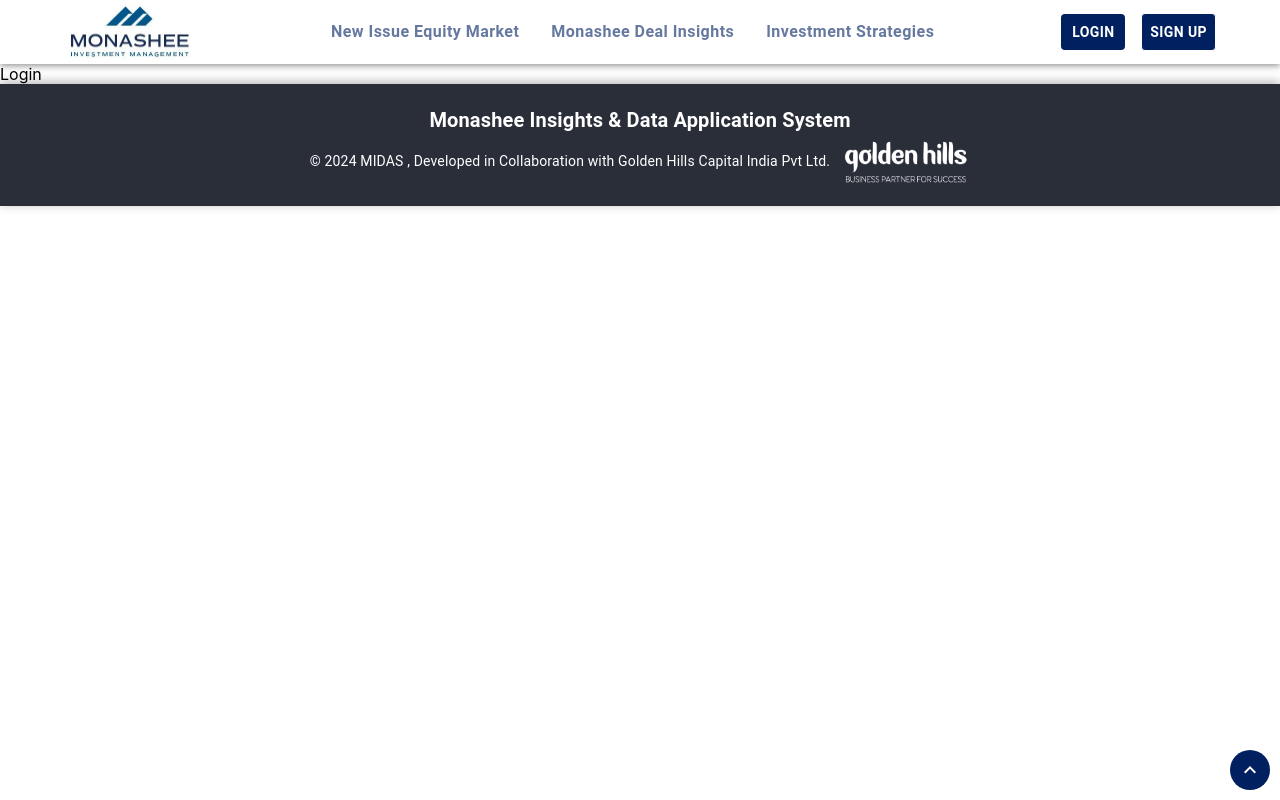
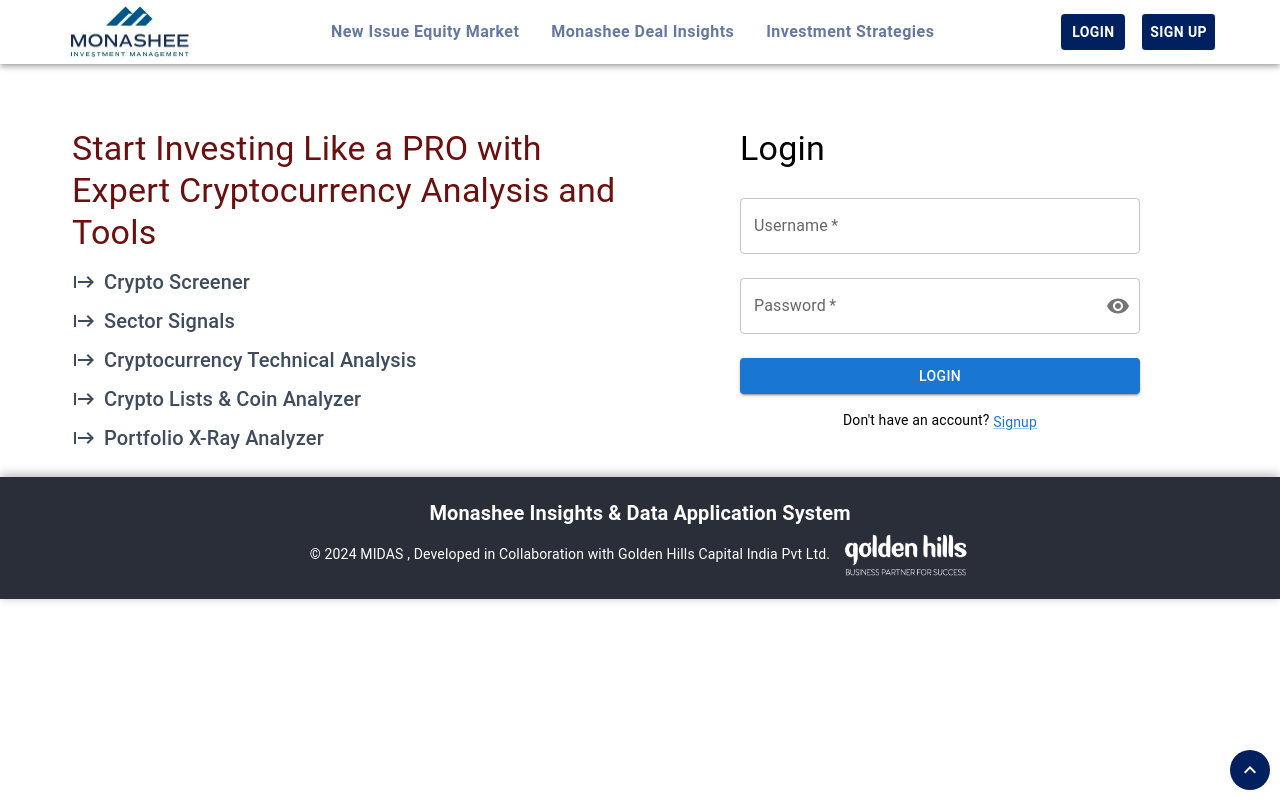
Before and after one commit to shakunthalamandem/MIDAS-Frontend, a React (Create React App) app in the folder Frontend/my-app/: page /login in a window 1280 px wide. Built offline with nearby package versions, Linux system fonts and the light colour scheme.

Commit message:
added donre

```diff
--- a/Frontend/my-app/src/Components/Main/HomePage/Authentication/Login.tsx
+++ b/Frontend/my-app/src/Components/Main/HomePage/Authentication/Login.tsx
@@ -1,168 +1,168 @@
-// import React, { useState } from 'react';
-// import { Box, Button, TextField, Typography, Snackbar, Link, IconButton, InputAdornment, Grid } from '@mui/material';
-// import StartIcon from '@mui/icons-material/Start';  // Import the StartIcon
-// // import { useAuth } from './AuthContext';
-// import { useNavigate } from 'react-router-dom';
-// import Visibility from '@mui/icons-material/Visibility';
-// import VisibilityOff from '@mui/icons-material/VisibilityOff';
-// // import { useAuth } from './AuthContext';
+import React, { useState } from 'react';
+import { Box, Button, TextField, Typography, Snackbar, Link, IconButton, InputAdornment, Grid } from '@mui/material';
+import StartIcon from '@mui/icons-material/Start';  // Import the StartIcon
+// import { useAuth } from './AuthContext';
+import { useNavigate } from 'react-router-dom';
+import Visibility from '@mui/icons-material/Visibility';
+import VisibilityOff from '@mui/icons-material/VisibilityOff';
+// import { useAuth } from './AuthContext';
 
-// const Login: React.FC = () => {
-//     const [username, setUsername] = useState('');
-//     const [password, setPassword] = useState('');
-//     const [showPassword, setShowPassword] = useState(false);
-//     // const { login, error, successMessage, clearMessages } = useAuth();
-//     const navigate = useNavigate();
+const Login: React.FC = () => {
+    const [username, setUsername] = useState('');
+    const [password, setPassword] = useState('');
+    const [showPassword, setShowPassword] = useState(false);
+    // const { login, error, successMessage, clearMessages } = useAuth();
+    const navigate = useNavigate();
 
-//     const handleSubmit = async (event: React.FormEvent<HTMLFormElement>) => {
-//         event.preventDefault();
-//         await login(username, password);
-//     };
+    const handleSubmit = async (event: React.FormEvent<HTMLFormElement>) => {
+        event.preventDefault();
+        // await login(username, password);
+    };
 
-//     const handleSignupRedirect = () => {
-//         navigate('/signup');
-//     };
+    const handleSignupRedirect = () => {
+        navigate('/signup');
+    };
 
-//     const handleClickShowPassword = () => {
-//         setShowPassword(!showPassword);
-//     };
+    const handleClickShowPassword = () => {
+        setShowPassword(!showPassword);
+    };
 
-//     return (
-//         <Grid container spacing={2} sx={{ mt: 4, p: 2, maxWidth: '1200px', justifyContent: 'center', mx: 'auto' }}>
-//             <Grid item xs={12} md={6}>
-//                 <Box sx={{ pr: { xs: 0, md: 2 }, mb: { xs: 4, md: 0 } }}>
-//                     <Typography
-//                         variant="h4"
-//                         component="h1"
-//                         gutterBottom
-//                         sx={{ color: '#6b0f0f' }}  // Set color for main heading
-//                     >
-//                         Start Investing Like a PRO with Expert Cryptocurrency Analysis and Tools
-//                     </Typography>
-//                     <Typography
-//                         variant="h6"
-//                         component="h2"
-//                         gutterBottom
-//                         sx={{ display: 'flex', alignItems: 'center', color: '#3f4c5d' }}  // Set color for subheadings
-//                     >
-//                         <StartIcon sx={{ mr: 1 }} /> Crypto Screener
-//                     </Typography>
-//                     <Typography
-//                         variant="h6"
-//                         component="h2"
-//                         gutterBottom
-//                         sx={{ display: 'flex', alignItems: 'center', color: '#3f4c5d' }}  // Set color for subheadings
-//                     >
-//                         <StartIcon sx={{ mr: 1 }} /> Sector Signals
-//                     </Typography>
-//                     <Typography
-//                         variant="h6"
-//                         component="h2"
-//                         gutterBottom
-//                         sx={{ display: 'flex', alignItems: 'center', color: '#3f4c5d' }}  // Set color for subheadings
-//                     >
-//                         <StartIcon sx={{ mr: 1 }} /> Cryptocurrency Technical Analysis
-//                     </Typography>
-//                     <Typography
-//                         variant="h6"
-//                         component="h2"
-//                         gutterBottom
-//                         sx={{ display: 'flex', alignItems: 'center', color: '#3f4c5d' }}  // Set color for subheadings
-//                     >
-//                         <StartIcon sx={{ mr: 1 }} /> Crypto Lists & Coin Analyzer
-//                     </Typography>
-//                     <Typography
-//                         variant="h6"
-//                         component="h2"
-//                         gutterBottom
-//                         sx={{ display: 'flex', alignItems: 'center', color: '#3f4c5d' }}  // Set color for subheadings
-//                     >
-//                         <StartIcon sx={{ mr: 1 }} /> Portfolio X-Ray Analyzer
-//                     </Typography>
-//                 </Box>
-//             </Grid>
-//             <Grid item xs={12} md={6}>
-//                 <Box sx={{ maxWidth: 400, mx: 'auto' }}>
-//                     <Typography variant="h4" component="h1" gutterBottom>
-//                         Login
-//                     </Typography>
-//                     <form onSubmit={handleSubmit}>
-//                         <TextField
-//                             label="Username"
-//                             fullWidth
-//                             margin="normal"
-//                             value={username}
-//                             onChange={(e) => setUsername(e.target.value)}
-//                             required
-//                         />
-//                         <TextField
-//                             label="Password"
-//                             type={showPassword ? 'text' : 'password'}
-//                             fullWidth
-//                             margin="normal"
-//                             value={password}
-//                             onChange={(e) => setPassword(e.target.value)}
-//                             required
-//                             InputProps={{
-//                                 endAdornment: (
-//                                     <InputAdornment position="end">
-//                                         <IconButton
-//                                             onClick={handleClickShowPassword}
-//                                             edge="end"
-//                                         >
-//                                             {showPassword ? <VisibilityOff /> : <Visibility />}
-//                                         </IconButton>
-//                                     </InputAdornment>
-//                                 ),
-//                             }}
-//                         />
-//                         <Button type="submit" variant="contained" color="primary" fullWidth sx={{ mt: 2 }}>
-//                             Login
-//                         </Button>
-//                     </form>
-//                     <Typography variant="body2" align="center" sx={{ mt: 2 }}>
-//                         Don't have an account?{' '}
-//                         <Link component="button" onClick={handleSignupRedirect} color="primary">
-//                             Signup
-//                         </Link>
-//                     </Typography>
-//                     {error && (
-//                         <Snackbar
-//                             open={true}
-//                             autoHideDuration={6000}
-//                             onClose={clearMessages}
-//                             message={error}
-//                             anchorOrigin={{
-//                                 vertical: 'bottom',
-//                                 horizontal: 'left',
-//                             }}
-//                         />
-//                     )}
-//                     {successMessage && (
-//                         <Snackbar
-//                             open={true}
-//                             autoHideDuration={6000}
-//                             onClose={clearMessages}
-//                             message={successMessage}
-//                             anchorOrigin={{
-//                                 vertical: 'bottom',
-//                                 horizontal: 'left',
-//                             }}
-//                         />
-//                     )}
-//                 </Box>
-//             </Grid>
-//         </Grid>
-//     );
-// };
+    return (
+        <Grid container spacing={2} sx={{ mt: 4, p: 2, maxWidth: '1200px', justifyContent: 'center', mx: 'auto' }}>
+            <Grid item xs={12} md={6}>
+                <Box sx={{ pr: { xs: 0, md: 2 }, mb: { xs: 4, md: 0 } }}>
+                    <Typography
+                        variant="h4"
+                        component="h1"
+                        gutterBottom
+                        sx={{ color: '#6b0f0f' }}  // Set color for main heading
+                    >
+                        Start Investing Like a PRO with Expert Cryptocurrency Analysis and Tools
+                    </Typography>
+                    <Typography
+                        variant="h6"
+                        component="h2"
+                        gutterBottom
+                        sx={{ display: 'flex', alignItems: 'center', color: '#3f4c5d' }}  // Set color for subheadings
+                    >
+                        <StartIcon sx={{ mr: 1 }} /> Crypto Screener
+                    </Typography>
+                    <Typography
+                        variant="h6"
+                        component="h2"
+                        gutterBottom
+                        sx={{ display: 'flex', alignItems: 'center', color: '#3f4c5d' }}  // Set color for subheadings
+                    >
+                        <StartIcon sx={{ mr: 1 }} /> Sector Signals
+                    </Typography>
+                    <Typography
+                        variant="h6"
+                        component="h2"
+                        gutterBottom
+                        sx={{ display: 'flex', alignItems: 'center', color: '#3f4c5d' }}  // Set color for subheadings
+                    >
+                        <StartIcon sx={{ mr: 1 }} /> Cryptocurrency Technical Analysis
+                    </Typography>
+                    <Typography
+                        variant="h6"
+                        component="h2"
+                        gutterBottom
+                        sx={{ display: 'flex', alignItems: 'center', color: '#3f4c5d' }}  // Set color for subheadings
+                    >
+                        <StartIcon sx={{ mr: 1 }} /> Crypto Lists & Coin Analyzer
+                    </Typography>
+                    <Typography
+                        variant="h6"
+                        component="h2"
+                        gutterBottom
+                        sx={{ display: 'flex', alignItems: 'center', color: '#3f4c5d' }}  // Set color for subheadings
+                    >
+                        <StartIcon sx={{ mr: 1 }} /> Portfolio X-Ray Analyzer
+                    </Typography>
+                </Box>
+            </Grid>
+            <Grid item xs={12} md={6}>
+                <Box sx={{ maxWidth: 400, mx: 'auto' }}>
+                    <Typography variant="h4" component="h1" gutterBottom>
+                        Login
+                    </Typography>
+                    <form onSubmit={handleSubmit}>
+                        <TextField
+                            label="Username"
+                            fullWidth
+                            margin="normal"
+                            value={username}
+                            onChange={(e) => setUsername(e.target.value)}
+                            required
+                        />
+                        <TextField
+                            label="Password"
+                            type={showPassword ? 'text' : 'password'}
+                            fullWidth
+                            margin="normal"
+                            value={password}
+                            onChange={(e) => setPassword(e.target.value)}
+                            required
+                            InputProps={{
+                                endAdornment: (
+                                    <InputAdornment position="end">
+                                        <IconButton
+                                            onClick={handleClickShowPassword}
+                                            edge="end"
+                                        >
+                                            {showPassword ? <VisibilityOff /> : <Visibility />}
+                                        </IconButton>
+                                    </InputAdornment>
+                                ),
+                            }}
+                        />
+                        <Button type="submit" variant="contained" color="primary" fullWidth sx={{ mt: 2 }}>
+                            Login
+                        </Button>
+                    </form>
+                    <Typography variant="body2" align="center" sx={{ mt: 2 }}>
+                        Don't have an account?{' '}
+                        <Link component="button" onClick={handleSignupRedirect} color="primary">
+                            Signup
+                        </Link>
+                    </Typography>
+                    {/* {error && (
+                        <Snackbar
+                            open={true}
+                            autoHideDuration={6000}
+                            onClose={clearMessages}
+                            message={error}
+                            anchorOrigin={{
+                                vertical: 'bottom',
+                                horizontal: 'left',
+                            }}
+                        />
+                    )}
+                    {successMessage && (
+                        <Snackbar
+                            open={true}
+                            autoHideDuration={6000}
+                            onClose={clearMessages}
+                            message={successMessage}
+                            anchorOrigin={{
+                                vertical: 'bottom',
+                                horizontal: 'left',
+                            }}
+                        />
+                    )} */}
+                </Box>
+            </Grid>
+        </Grid>
+    );
+};
 
-// export default Login;
-import React from 'react'
+export default Login;
+// import React from 'react'
 
-const Login = () => {
-  return (
-    <div>Login</div>
-  )
-}
+// const Login = () => {
+//   return (
+//     <div>Login</div>
+//   )
+// }
 
-export default Login
+// export default Login
```
Also changed, not shown: Frontend/my-app/src/Components/HomepageStatic/SectionOne.tsx (+2 -5 lines), Frontend/my-app/src/Components/HomepageStatic/SectionTwo.tsx (+6 -6 lines).
